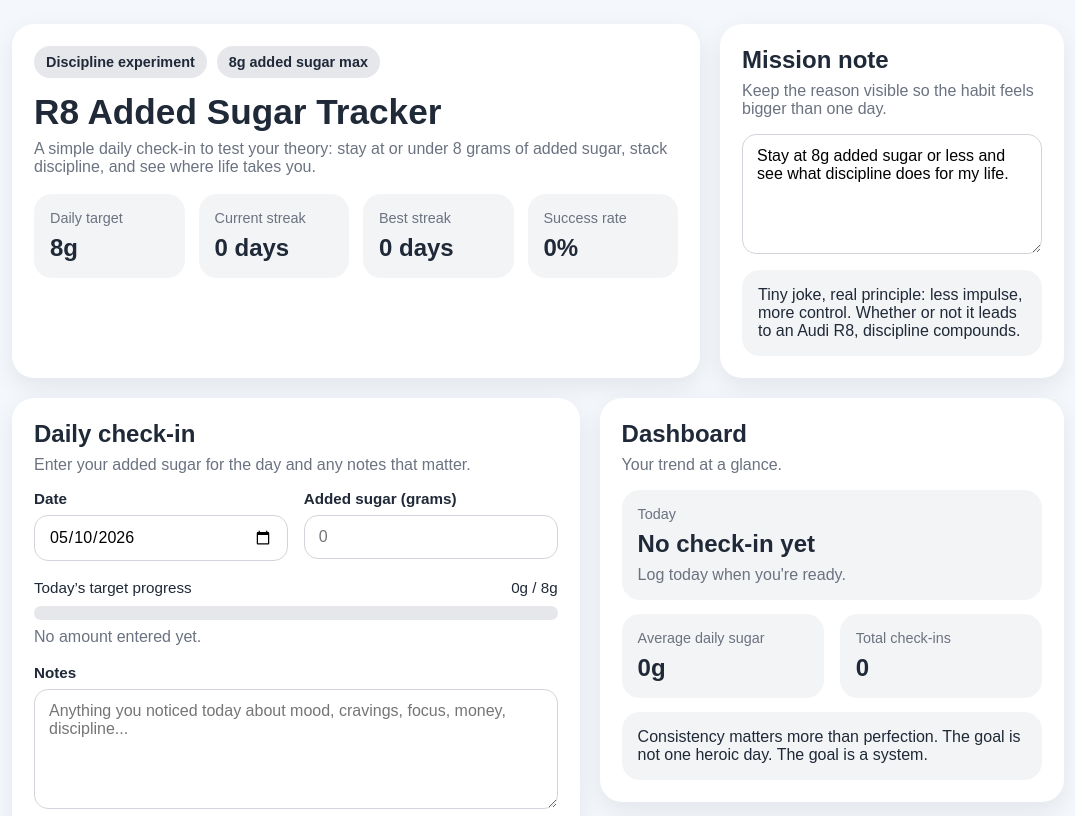
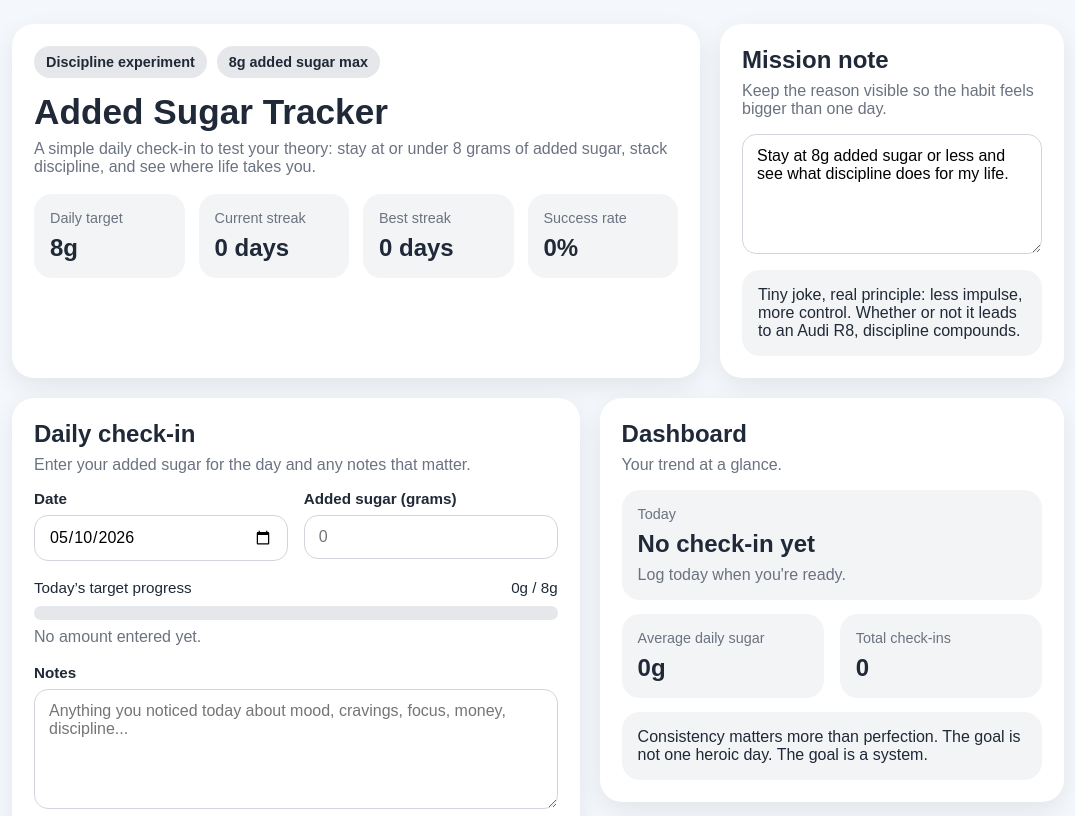
Before and after one commit to GioBrahMan/r8-added-sugar-tracker, a plain HTML site: page index.html in a window 1280 px wide. Shown: the top 816 px of the page, without its empty margins (102-1177 px from the left). Drawn offline with Linux system fonts and the light colour scheme.

Commit message:
changed title

```diff
--- a/index.html
+++ b/index.html
@@ -177,7 +177,7 @@
           <div class="badge">Discipline experiment</div>
           <div class="badge">8g added sugar max</div>
         </div>
-        <h1>R8 Added Sugar Tracker</h1>
+        <h1>Added Sugar Tracker</h1>
         <p class="muted">A simple daily check-in to test your theory: stay at or under 8 grams of added sugar, stack discipline, and see where life takes you.</p>
 
         <div class="stats">
```
